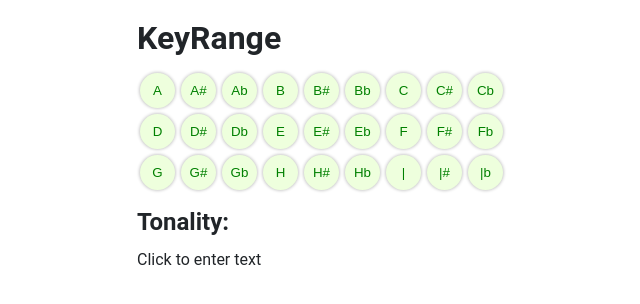
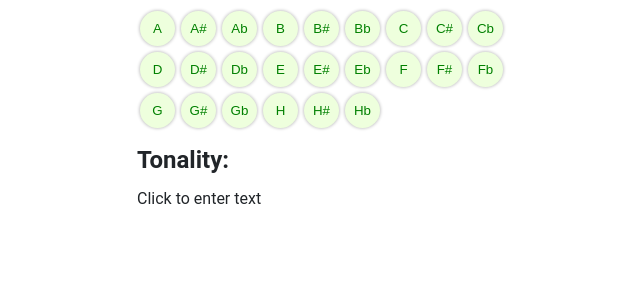
Before and after one commit to BorisRozumnyi/chords-app, a React (Create React App) app: page / in a window 1280 px wide. Shown: the top 304 px of the page, without its empty margins (303-943 px from the left). Built offline with nearby package versions, Linux system fonts and the light colour scheme.

Commit message:
added the active prop to the ChordButtom

```diff
--- a/src/components/KeyRange.tsx
+++ b/src/components/KeyRange.tsx
@@ -1,4 +1,5 @@
-import React from "react";
+import React, { useContext } from "react";
+import { ChordContext } from "../utils/context";
 import { ChordButtom } from "../styles";
 
 const CHORDS_LIST = [
@@ -10,7 +11,6 @@ const CHORDS_LIST = [
   "F",
   "G",
   "H",
-  "|",
 ];
 const ALTERATION_SIGNS = ["#", "b"];
 let generated_list: string[] = [];
@@ -26,18 +26,20 @@ type Props = {
 };
 
 export const KeyRange: React.FC<Props> =
-  ({ changeKey }) => (
+  ({ changeKey }) => {
+    const {currentTonality} = useContext(ChordContext);
+    return(
     <>
-      <h1>KeyRange</h1>
       {generated_list.map((item) => (
         <ChordButtom
           key={item}
           onClick={() =>
             changeKey(item)
           }
+          active={item === currentTonality}
         >
           {item}
         </ChordButtom>
       ))}
     </>
-  );
+  )};
--- a/src/styles/index.ts
+++ b/src/styles/index.ts
@@ -30,7 +30,11 @@ export const Text = styled(Content)`
   color: #292825;
 `;
 
-export const ChordButtom = styled.button`
+type ChordButtomProps = {
+  active: boolean;
+};
+
+export const ChordButtom = styled.button<ChordButtomProps>`
   min-width: 35px;
   min-height: 35px;
   margin: 3px;
@@ -41,7 +45,7 @@ export const ChordButtom = styled.button`
   box-shadow: 0 0 3px 1px #ccc;
   color: green;
   cursor: pointer;
-  transition: all .2s;
+  transition: all 0.2s;
   :hover {
     box-shadow: 0 0 5px 1px #5c5757;
     position: relative;
@@ -50,8 +54,15 @@ export const ChordButtom = styled.button`
   }
   :active {
     box-shadow: 0 0 3px 1px #ccc inset;
-    transform: translate(0, 1px) scale(.95);
+    transform: translate(0, 1px)
+      scale(0.95);
   }
+  ${({ active }) =>
+    active &&
+    `
+      background: #69BBFD;
+      color: #F9F9F9;
+    `}
 `;
 
 export const AppWrapper = styled.div`
```
